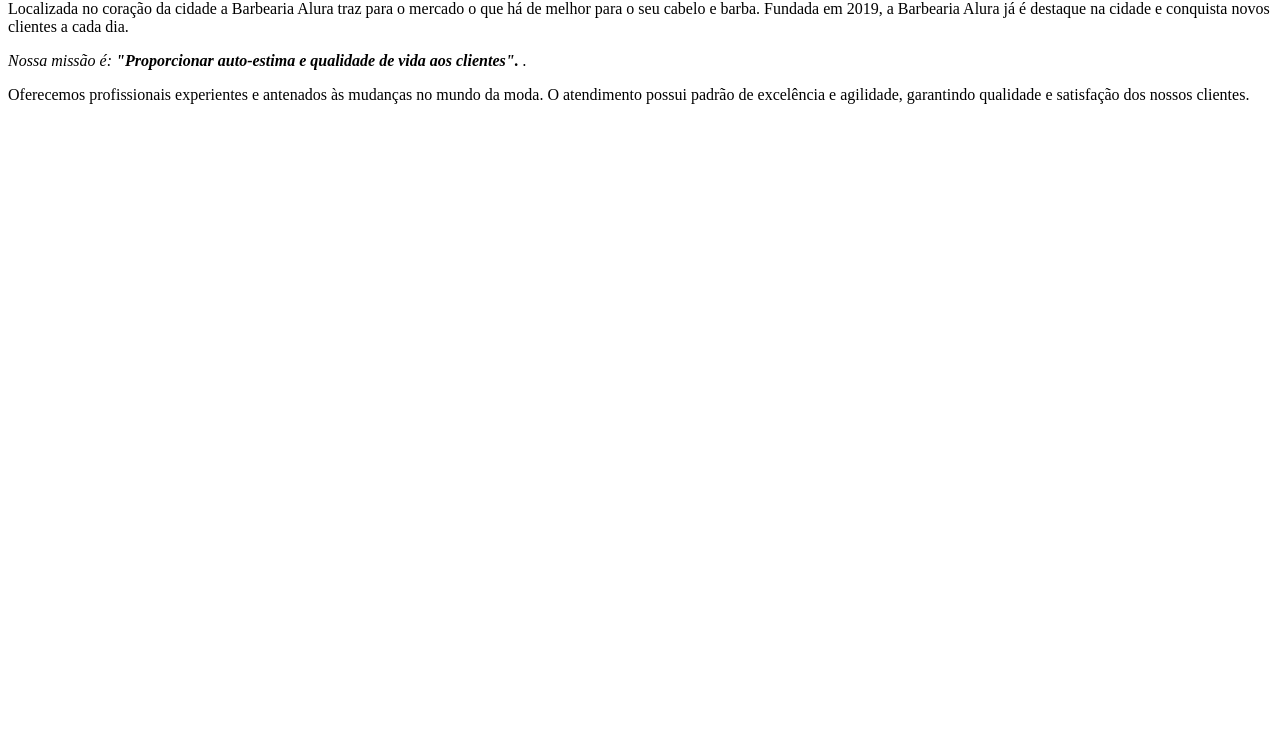
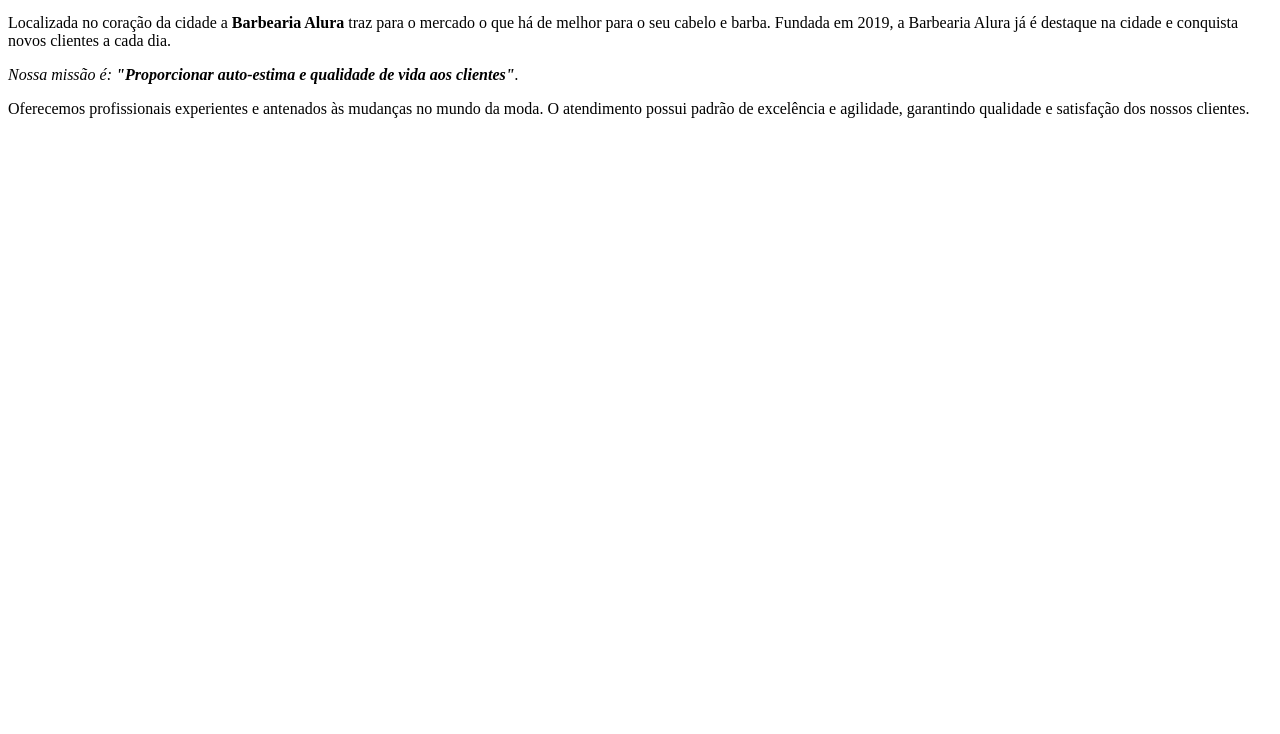
Before and after one commit to gabszxd/barbearia-alura, a plain HTML site: page index.html in a window 1280 px wide. Shown: the part 66-800 px from the top of the page. Drawn offline with Linux system fonts and the light colour scheme.

Commit message:
conteudo informação

```diff
--- a/index.html
+++ b/index.html
@@ -1,7 +1,18 @@
-<h1> Sobre a Barbearia Alura </h1>
+<!DOCTYPE html>
+<html lang="pt-br">
+    <head>
+        <meta charset="UTF-8">
+        <title>Barbearia Alura</title>
+    </head>
+    <body>
+        <h1>Sobre a Barbearia Alura</h1>
 
-<p>Localizada no coração da cidade a Barbearia Alura traz para o mercado o que há de melhor para o seu cabelo e barba. Fundada em 2019, a Barbearia Alura já é destaque na cidade e conquista novos clientes a cada dia. </p>
+        <p>Localizada no coração da cidade a <strong>Barbearia Alura</strong> traz para o mercado o que há de melhor para o seu cabelo e barba.
+        Fundada em 2019, a Barbearia Alura já é destaque na cidade e conquista novos clientes a cada dia.</p>
 
-<p><em>Nossa missão é: <strong>"Proporcionar auto-estima e qualidade de vida aos clientes". </strong>.</em> </p>
+        <p><em>Nossa missão é: <strong>"Proporcionar auto-estima e qualidade de vida aos clientes"</strong>.</em></p>
 
-Oferecemos profissionais experientes e antenados às mudanças no mundo da moda. O atendimento possui padrão de excelência e agilidade, garantindo qualidade e satisfação dos nossos clientes.</p>
+        <p>Oferecemos profissionais experientes e antenados às mudanças no mundo da moda.
+        O atendimento possui padrão de excelência e agilidade, garantindo qualidade e satisfação dos nossos clientes.</p>
+    </body>
+</html>
```
